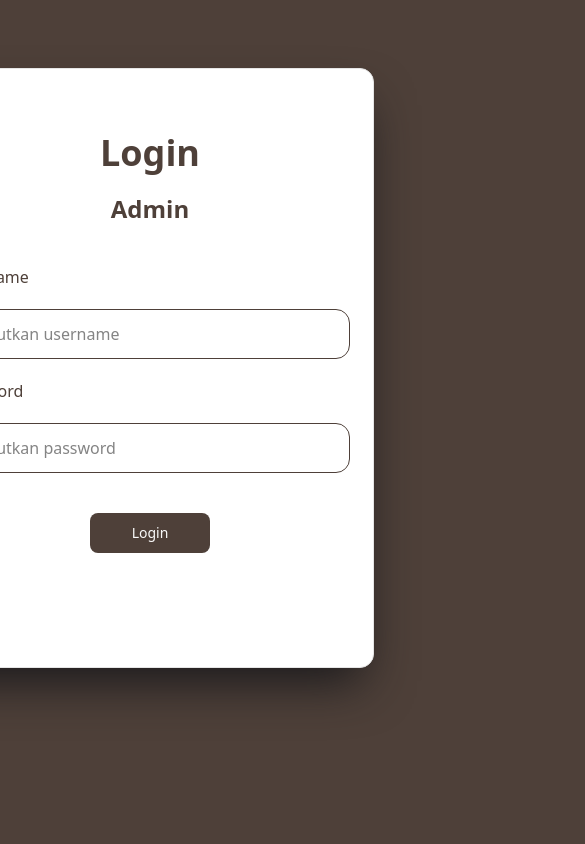
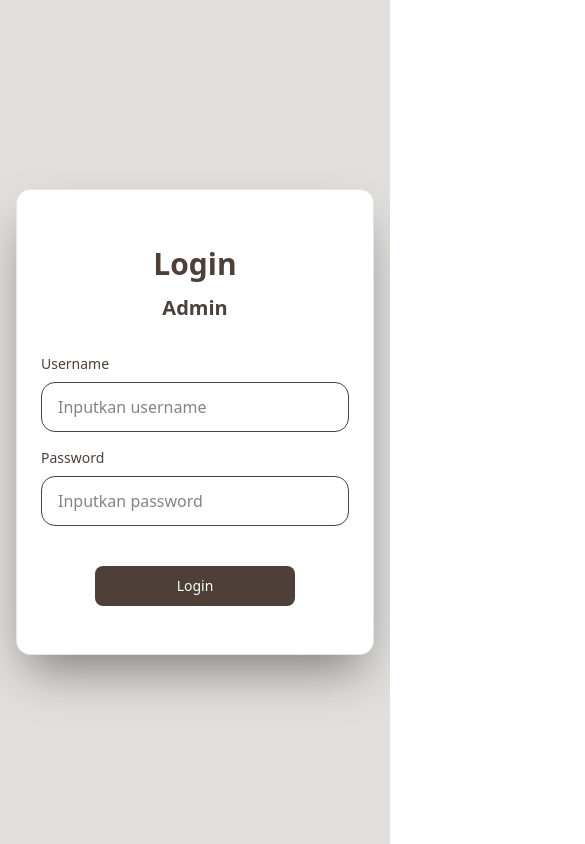
Before and after one commit to azizhadiid/lapakkito, a Next.js app: page /login in a window 390 px wide. Shown: the top 844 px of the page, 585 px wide, since content can reach past the window. Built offline with nearby package versions, Linux system fonts and the light colour scheme.

Commit message:
update tampilan  login admin blm kelar sih

```diff
--- a/app/(admin)/beranda/page.tsx
+++ b/app/(admin)/beranda/page.tsx
@@ -1,7 +1,8 @@
-export default function BerandaAdmin() {
+import React from "react";
+import BerandaAdmin from '@/components/layout/admin/pages/beranda';
+
+export default function DashboardAdmin() {
     return (
-        <div>
-            <h1>Beranda Admin</h1>
-        </div>
+            <BerandaAdmin/>
     );
 }
--- a/components/layout/admin/pages/beranda.tsx
+++ b/components/layout/admin/pages/beranda.tsx
@@ -1,10 +1,21 @@
-import React from 'react'
-import BerandaAdmin from '@/components/layout/admin/pages/beranda';
+import React from "react";
+import {
+  Card,
+  CardContent,
+  CardDescription,
+  CardFooter,
+  CardHeader,
+  CardTitle,
+} from "@/components/ui/card";
+import { Navbar } from "../../pengunjung/Navbar";
 
-export default function Beranda() {
+export default function BerandaAdmin() {
   return (
-    <>
-        < BerandaAdmin/>
-    </>
-  )
+    <main>
+      <Navbar/>
+      <Card>
+        <CardTitle></CardTitle>
+      </Card>
+    </main>
+  );
 }
--- a/components/layout/admin/pages/login.tsx
+++ b/components/layout/admin/pages/login.tsx
@@ -15,71 +15,70 @@ import IlsLogin from "@/public/iconlogin.svg";
 
 export default function Login() {
   return (
-    <main className="min-h-screen bg-[#E2E0DD]">
-      <div className="bg-[#4E4039] absolute w-280 h-screen overflow-hidden">
+    <main className="min-h-screen bg-[rgb(226,224,221)] flex items-center justify-center p-4">
+      <section className="w-full max-w-md">
+        {/* Uncomment jika ingin menggunakan ilustrasi background */}
+        {/* <div className="bg-[#4E4039] fixed left-0 top-0 bottom-0 w-1/2 hidden lg:block">
           <Image
             src={IlsLogin}
             alt="ilustrator admin"
-          className="absolute mt-20 hidden lg:block h-screen ml-20"
+            className="absolute top-1/2 left-1/2 transform -translate-x-1/2 -translate-y-1/2 h-auto w-3/4"
           />
-      </div>
-      <div className="p-4 relative">
-        <div className="flex justify-end mt-13">
-          <Card className="max-w-md md:mr-20 w-120 h-150 p-4 shadow-zinc-900 shadow-2xl">
-            <div className="mt-12">
-              <section className="mb-10">
-                <CardTitle className="text-center text-[#4E4039] text-4xl mb-5 font-bold">
+        </div> */}
+
+        <Card className="w-full shadow-2xl shadow-zinc-900/50">
+          <CardContent className="pt-8 pb-6 px-6 sm:px-8">
+            <section className="mb-8 sm:mb-10">
+              <CardTitle className="text-center text-[#4E4039] text-3xl sm:text-4xl mb-3 sm:mb-5 font-bold">
                 Login
               </CardTitle>
-                <CardTitle className="text-center text-[#4E4039] text-2xl">
+              <CardTitle className="text-center text-[#4E4039] text-xl sm:text-2xl">
                 Admin
               </CardTitle>
             </section>
-              <form action="">
-                <section className="space-y-5 text-center">
-                  <div className="text-center px-2">
+
+            <form action="" className="space-y-4 sm:space-y-5">
+              <div>
                 <label
-                      htmlFor="Username"
-                      className="w-100 flex justify-start text-[#4E4039]"
+                  htmlFor="username"
+                  className="block text-[#4E4039] mb-2 text-sm sm:text-base"
                 >
                   Username
                 </label>
-                  </div>
-                  <div className="text-center">
                 <input
                   type="text"
                   id="username"
                   placeholder="Inputkan username"
-                      value={FormData.username}
-                      className="w-100 py-3 rounded-xl p-5 border-[#4E4039] border-1"
+                  className="w-full py-3 px-4 sm:px-5 rounded-xl border border-[#4E4039] focus:outline-none focus:ring-2 focus:ring-[#4E4039] focus:border-transparent transition-all"
                 />
               </div>
-                  <div className="text-center px-2">
+
+              <div>
                 <label
-                      htmlFor="Password"
-                      className="w-100 flex justify-start text-[#4E4039]"
+                  htmlFor="password"
+                  className="block text-[#4E4039] mb-2 text-sm sm:text-base"
                 >
                   Password
                 </label>
-                  </div>
-                  <div className="text-center">
                 <input
                   type="password"
                   id="password"
                   placeholder="Inputkan password"
-                      value={FormData.username}
-                      className="w-100 py-3 rounded-xl p-5 border-[#4E4039] border-1"
+                  className="w-full py-3 px-4 sm:px-5 rounded-xl border border-[#4E4039] focus:outline-none focus:ring-2 focus:ring-[#4E4039] focus:border-transparent transition-all"
                 />
               </div>
-                  <Button className="mt-5 w-30 py-5 bg-[#4E4039] hover:scale-105 transition duration-150 ease-in-out">
+              <div className="text-center">
+                <Button
+                  type="submit"
+                  className="w-50 mt-6 py-5 bg-[#4E4039] hover:bg-[#3d332d] hover:scale-[1.02] active:scale-[0.98] transition-all duration-150 ease-in-out text-sm sm:text-base"
+                >
                   Login
                 </Button>
+              </div>
+            </form>
+          </CardContent>
+        </Card>
       </section>
-              </form>
-            </div>
-          </Card>
-        </div>
-      </div>
     </main>
   );
 }
```
Also changed, not shown: public/lapakkito.png (added). Lines whose indentation alone changed are shown as unchanged.
